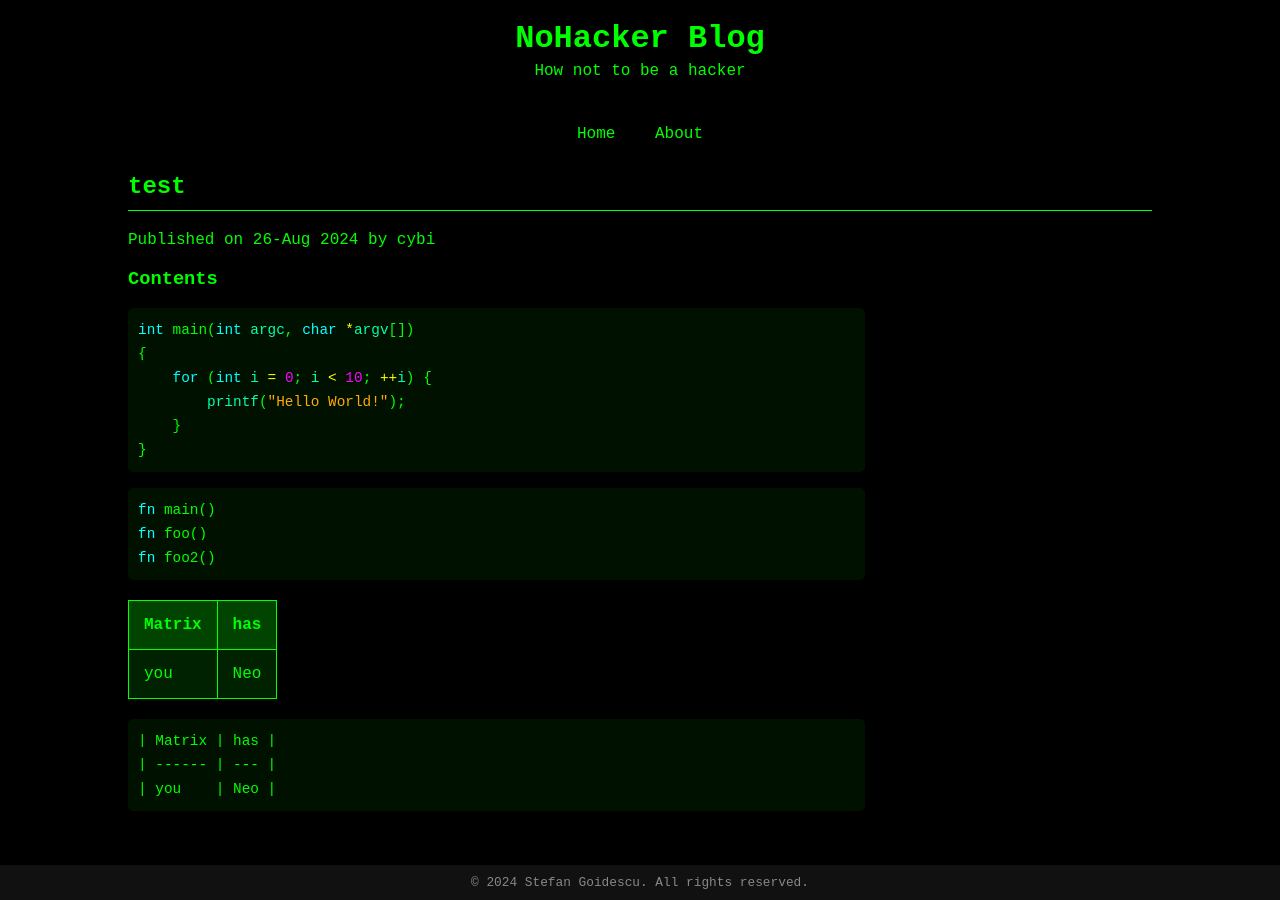
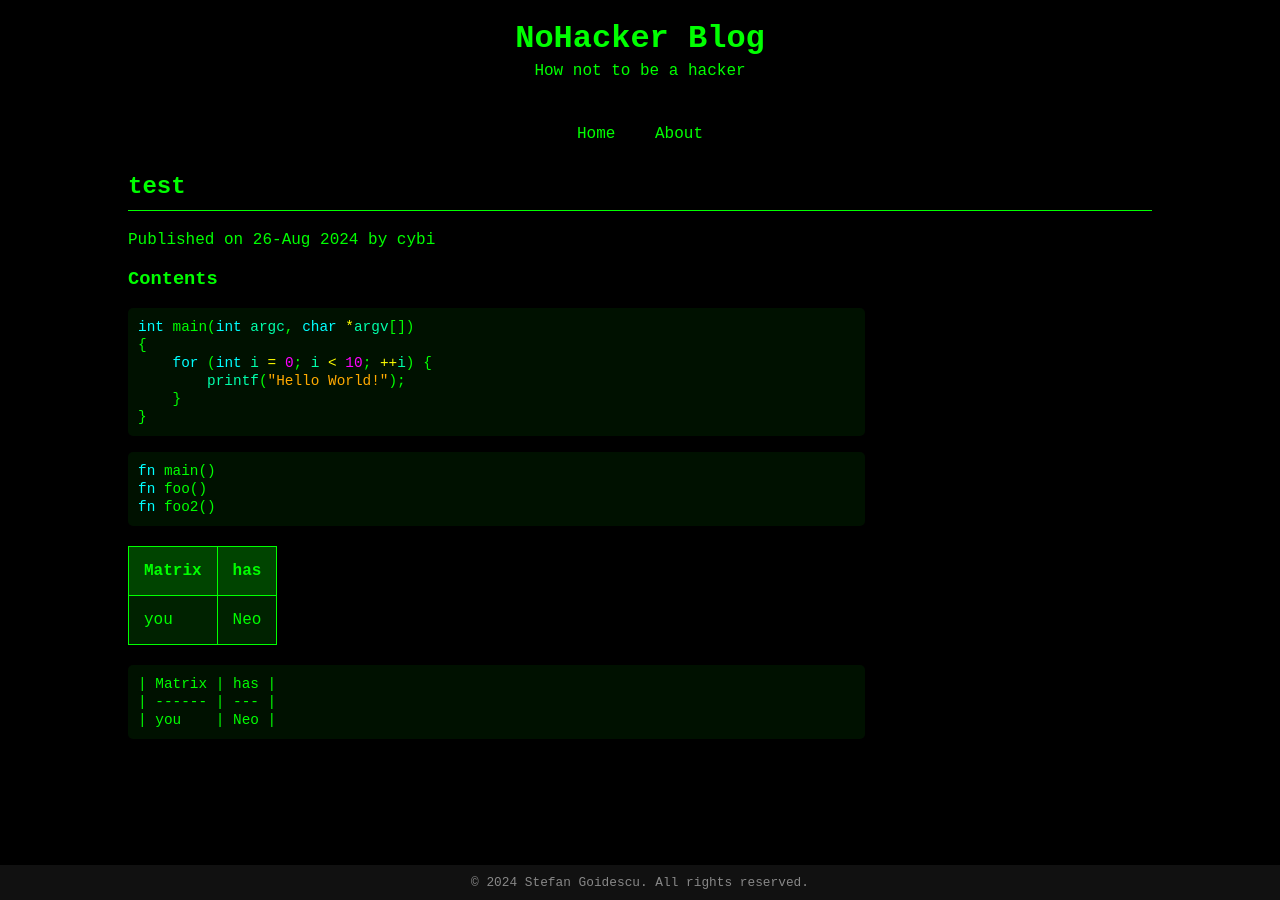
Before and after one commit to nohackerblog/nohackerblog.github.io, a Jekyll site: the page built from posts/nopost.md, in a window 1280 px wide. Built offline with Jekyll 4.4.1, drawn with Linux system fonts in a browser that asks for light colours.

Commit message:
fixed everything bro

```diff
--- a/assets/style.css
+++ b/assets/style.css
@@ -200,14 +200,6 @@
     color: #FFFF00;
 }
 
-pre,
-code {
-    padding: 0;
-    padding-top: 10px;
-    padding-bottom: 10px;
-    line-height: 1.5;
-}
-
 /* Inline Code */
 code {
     background-color: #001100;
@@ -227,15 +219,14 @@
 @media only screen and (max-width: 700px) {
     pre {
         max-width: 100%;
-        line-height: 1.7;
-        font-size: 0.8rem;
+        line-height: 1.3;
     }
 
     .container {
-        width: 90%;
+        width: 88%;
     }
 
     body {
-        font-size: 0.8em;
+        font-size: 0.75em;
     }
 }
```
Also changed, not shown: 1 other file.
